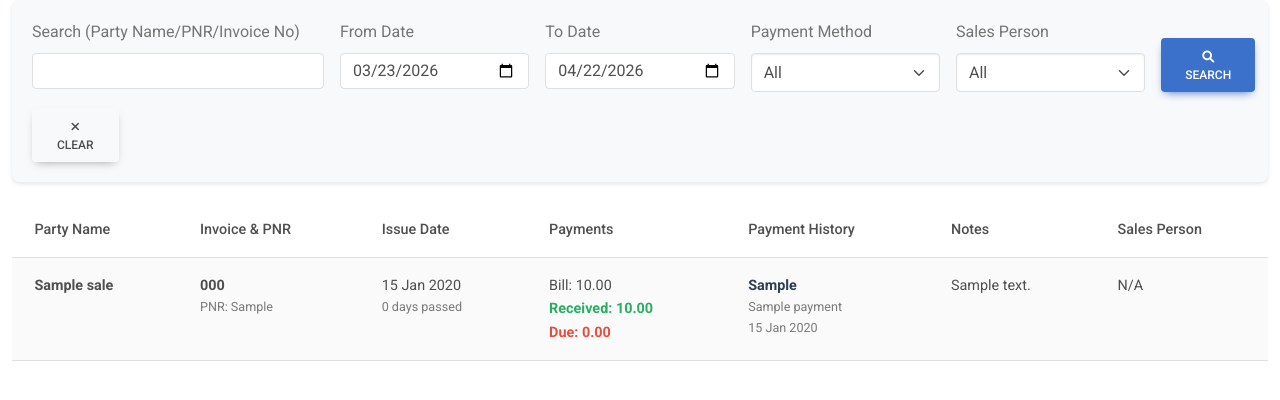
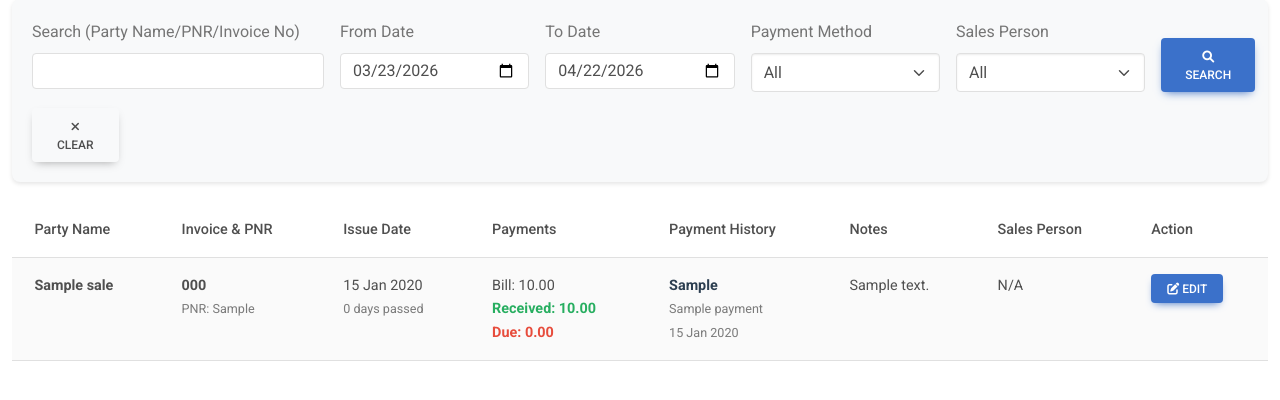
Before and after one commit to Adritomustafa153/FaithTrip_management, a PHP site: page /faithtrip/received_payments.php in a window 1280 px wide. Shown: the part 189-589 px from the top of the page. Run offline with PHP 8.4, Linux system fonts and the light colour scheme; the visitor is signed in with stand-in values (Sample User, id 1); tables that the repository leaves empty or names only in its code hold one stand-in row (values such as "Sample post"); some libraries are stand-ins or nearby versions.

Commit message:
receiveable edit added with button in received page

```diff
--- a/received_payments.php
+++ b/received_payments.php
@@ -60,6 +60,10 @@ require 'auth_check.php';
         .table-hover tbody tr:hover {
             background-color: rgba(52, 152, 219, 0.1);
         }
+        .btn-edit {
+            padding: 2px 8px;
+            font-size: 12px;
+        }
     </style>
 </head>
 <body>
@@ -73,27 +77,21 @@ require 'auth_check.php';
         <div class="filter-section">
             <form method="GET" action="">
                 <div class="row g-3">
-                    <!-- Search by PNR/PartyName/InvoiceNo -->
                     <div class="col-md-3">
                         <label for="search" class="form-label">Search (Party Name/PNR/Invoice No)</label>
                         <input type="text" class="form-control" id="search" name="search"
                                value="<?php echo isset($_GET['search']) ? htmlspecialchars($_GET['search']) : ''; ?>">
                     </div>
-
-                    <!-- Date Filter -->
                     <div class="col-md-2">
                         <label for="from_date" class="form-label">From Date</label>
                         <input type="date" class="form-control" id="from_date" name="from_date"
                                value="<?php echo isset($_GET['from_date']) ? htmlspecialchars($_GET['from_date']) : ''; ?>">
                     </div>
-
                     <div class="col-md-2">
                         <label for="to_date" class="form-label">To Date</label>
                         <input type="date" class="form-control" id="to_date" name="to_date"
                                value="<?php echo isset($_GET['to_date']) ? htmlspecialchars($_GET['to_date']) : ''; ?>">
                     </div>
-
-                    <!-- Payment Method Filter -->
                     <div class="col-md-2">
                         <label for="payment_method" class="form-label">Payment Method</label>
                         <select class="form-select" id="payment_method" name="payment_method">
@@ -104,17 +102,13 @@ require 'auth_check.php';
                             <option value="Mobile Banking" <?php echo (isset($_GET['payment_method']) && $_GET['payment_method'] == 'Mobile Banking') ? 'selected' : ''; ?>>Mobile Banking</option>
                         </select>
                     </div>
-
-                    <!-- Sales Person Filter -->
                     <div class="col-md-2">
                         <label for="sales_person" class="form-label">Sales Person</label>
                         <select class="form-select" id="sales_person" name="sales_person">
                             <option value="">All</option>
                             <?php
-                            // Fetch sales persons from sales_person table
                             $sales_persons_query = "SELECT id, name FROM sales_person";
                             $sales_persons_result = mysqli_query($conn, $sales_persons_query);
-
                             if ($sales_persons_result && mysqli_num_rows($sales_persons_result) > 0) {
                                 while ($row = mysqli_fetch_assoc($sales_persons_result)) {
                                     $selected = (isset($_GET['sales_person']) && $_GET['sales_person'] == $row['id']) ? 'selected' : '';
@@ -124,18 +118,11 @@ require 'auth_check.php';
                             ?>
                         </select>
                     </div>
-
-                    <!-- Action Buttons -->
                     <div class="col-md-1 d-flex align-items-end">
-                        <button type="submit" class="btn btn-primary me-2">
-                            <i class="fas fa-search"></i> Search
-                        </button>
+                        <button type="submit" class="btn btn-primary me-2"><i class="fas fa-search"></i> Search</button>
                     </div>
-
                     <div class="col-md-1 d-flex align-items-end">
-                        <a href="received_payments.php" class="btn btn-clear">
-                            <i class="fas fa-times"></i> Clear
-                        </a>
+                        <a href="received_payments.php" class="btn btn-clear"><i class="fas fa-times"></i> Clear</a>
                     </div>
                 </div>
             </form>
@@ -153,11 +140,11 @@ require 'auth_check.php';
                         <th>Payment History</th>
                         <th>Notes</th>
                         <th>Sales Person</th>
+                        <th>Action</th>
                     </tr>
                 </thead>
                 <tbody>
                     <?php
-                    // Build the query based on filters
                     $query = "SELECT
                                 s.SaleID,
                                 s.PartyName,
@@ -182,37 +169,27 @@ require 'auth_check.php';
                     $params = [];
                     $types = "";
 
-                    // Apply search filter
                     if (isset($_GET['search']) && !empty($_GET['search'])) {
                         $search = "%" . $_GET['search'] . "%";
                         $query .= " AND (s.PartyName LIKE ? OR s.invoice_number LIKE ? OR s.PNR LIKE ?)";
-                        $params[] = $search;
-                        $params[] = $search;
-                        $params[] = $search;
+                        $params[] = $search; $params[] = $search; $params[] = $search;
                         $types .= "sss";
                     }
-
-                    // Apply date filter
                     if (isset($_GET['from_date']) && !empty($_GET['from_date'])) {
                         $query .= " AND p.PaymentDate >= ?";
                         $params[] = $_GET['from_date'];
                         $types .= "s";
                     }
-
                     if (isset($_GET['to_date']) && !empty($_GET['to_date'])) {
                         $query .= " AND p.PaymentDate <= ?";
                         $params[] = $_GET['to_date'];
                         $types .= "s";
                     }
-
-                    // Apply payment method filter
                     if (isset($_GET['payment_method']) && !empty($_GET['payment_method'])) {
                         $query .= " AND p.PaymentMethod = ?";
                         $params[] = $_GET['payment_method'];
                         $types .= "s";
                     }
-
-                    // Apply sales person filter
                     if (isset($_GET['sales_person']) && !empty($_GET['sales_person'])) {
                         $query .= " AND s.SalesPersonName = ?";
                         $params[] = $_GET['sales_person'];
@@ -221,108 +198,166 @@ require 'auth_check.php';
 
                     $query .= " ORDER BY p.PaymentDate DESC, p.PaymentID DESC";
 
-                    // Debug: Uncomment to see the query
-                    // echo "<!-- Query: " . $query . " -->";
-
-                    // Prepare and execute the query
                     $stmt = mysqli_prepare($conn, $query);
-
                     if (!empty($params)) {
                         mysqli_stmt_bind_param($stmt, $types, ...$params);
                     }
-
                     mysqli_stmt_execute($stmt);
                     $result = mysqli_stmt_get_result($stmt);
 
-                    $has_results = false;
-
                     if ($result && mysqli_num_rows($result) > 0) {
-                        $has_results = true;
                         while ($row = mysqli_fetch_assoc($result)) {
-                            // Calculate due amount
                             $due_amount = $row['BillAmount'] - $row['Amount'];
-
-                            // Format dates
                             $issue_date = date('d M Y', strtotime($row['IssueDate']));
                             $payment_date = date('d M Y', strtotime($row['PaymentDate']));
-
-                            // Calculate days passed
                             $days_passed = floor((strtotime($row['PaymentDate']) - strtotime($row['IssueDate'])) / (60 * 60 * 24));
 
                             echo "<tr>";
-
-                            // Party Name
-                            echo "<td>
-                                    <div><strong>" . htmlspecialchars($row['PartyName']) . "</strong></div>
-                                  </td>";
-
-                            // Invoice No / PNR
-                            echo "<td>
-                                    <div><strong>" . htmlspecialchars($row['invoice_number']) . "</strong></div>
-                                    <div class='text-muted small'>PNR: " . (isset($row['PNR']) && !empty($row['PNR']) ? htmlspecialchars($row['PNR']) : 'N/A') . "</div>
-                                  </td>";
-
-                            // Issue Date / Day Passes
-                            echo "<td>
-                                    <div>" . $issue_date . "</div>
-                                    <div class='text-muted small'>" . $days_passed . " days passed</div>
-                                  </td>";
-
-                            // Bill / Received / Due Amount
-                            echo "<td>
-                                    <div>Bill: " . number_format($row['BillAmount'], 2) . "</div>
-                                    <div class='received-amount'>Received: " . number_format($row['Amount'], 2) . "</div>
-                                    <div class='due-amount'>Due: " . number_format($due_amount, 2) . "</div>
-                                  </td>";
-
-                            // Payment Method / Bank / Date
-                            echo "<td>
-                                    <div class='payment-method'>" . htmlspecialchars($row['PaymentMethod']) . "</div>
-                                    <div class='text-muted small'>" . (empty($row['BankName']) ? 'N/A' : htmlspecialchars($row['BankName'])) . "</div>
-                                    <div class='text-muted small'>" . $payment_date . "</div>
-                                  </td>";
-
-                            // Notes
+                            echo "<td><strong>" . htmlspecialchars($row['PartyName']) . "</strong></td>";
+                            echo "<td><strong>" . htmlspecialchars($row['invoice_number']) . "</strong><br><small class='text-muted'>PNR: " . (empty($row['PNR']) ? 'N/A' : htmlspecialchars($row['PNR'])) . "</small></td>";
+                            echo "<td>" . $issue_date . "<br><small class='text-muted'>" . $days_passed . " days passed</small></td>";
+                            echo "<td>Bill: " . number_format($row['BillAmount'], 2) . "<br><span class='received-amount'>Received: " . number_format($row['Amount'], 2) . "</span><br><span class='due-amount'>Due: " . number_format($due_amount, 2) . "</span></td>";
+                            echo "<td><span class='payment-method'>" . htmlspecialchars($row['PaymentMethod']) . "</span><br><small class='text-muted'>" . (empty($row['BankName']) ? 'N/A' : htmlspecialchars($row['BankName'])) . "</small><br><small class='text-muted'>" . $payment_date . "</small></td>";
                             echo "<td>" . (empty($row['Notes']) ? 'N/A' : htmlspecialchars($row['Notes'])) . "</td>";
-
-                            // Sales Person
                             echo "<td>" . (empty($row['SalesPersonName']) ? 'N/A' : htmlspecialchars($row['SalesPersonName'])) . "</td>";
-
+                            echo "<td><button class='btn btn-sm btn-primary btn-edit' data-paymentid='{$row['PaymentID']}' data-saleid='{$row['SaleID']}' data-amount='{$row['Amount']}' data-paymentdate='{$row['PaymentDate']}' data-paymentmethod='{$row['PaymentMethod']}' data-bankname='" . htmlspecialchars($row['BankName']) . "' data-notes='" . htmlspecialchars($row['Notes']) . "'><i class='fas fa-edit'></i> Edit</button></td>";
                             echo "</tr>";
                         }
                     } else {
-                        echo "<tr><td colspan='7' class='text-center py-4'>No payment records found</td></tr>";
+                        echo "<tr><td colspan='8' class='text-center py-4'>No payment records found</td></tr>";
                     }
-
-                    // Close statement
-                    if (isset($stmt)) {
-                        mysqli_stmt_close($stmt);
-                    }
+                    mysqli_stmt_close($stmt);
                     ?>
                 </tbody>
             </table>
         </div>
     </div>
 
-    <!-- Bootstrap JS -->
+    <!-- Edit Payment Modal -->
+    <div class="modal fade" id="editPaymentModal" tabindex="-1" aria-labelledby="editPaymentModalLabel" aria-hidden="true">
+        <div class="modal-dialog">
+            <div class="modal-content">
+                <div class="modal-header">
+                    <h5 class="modal-title" id="editPaymentModalLabel">Edit Payment</h5>
+                    <button type="button" class="btn-close" data-bs-dismiss="modal" aria-label="Close"></button>
+                </div>
+                <div class="modal-body">
+                    <form id="editPaymentForm">
+                        <input type="hidden" id="edit_payment_id" name="payment_id">
+                        <input type="hidden" id="edit_sale_id" name="sale_id">
+                        <div class="mb-3">
+                            <label for="edit_amount" class="form-label">Amount (Taka) *</label>
+                            <input type="number" step="0.01" class="form-control" id="edit_amount" name="amount" required>
+                        </div>
+                        <div class="mb-3">
+                            <label for="edit_payment_date" class="form-label">Payment Date *</label>
+                            <input type="date" class="form-control" id="edit_payment_date" name="payment_date" required>
+                        </div>
+                        <div class="mb-3">
+                            <label for="edit_payment_method" class="form-label">Payment Method *</label>
+                            <select class="form-select" id="edit_payment_method" name="payment_method" required>
+                                <option value="Cash">Cash</option>
+                                <option value="Bank Transfer">Bank Transfer</option>
+                                <option value="Check">Check</option>
+                                <option value="Mobile Banking">Mobile Banking</option>
+                            </select>
+                        </div>
+                        <div class="mb-3" id="edit_bank_group" style="display:none;">
+                            <label for="edit_bank_name" class="form-label">Bank Name</label>
+                            <input type="text" class="form-control" id="edit_bank_name" name="bank_name">
+                        </div>
+                        <div class="mb-3">
+                            <label for="edit_notes" class="form-label">Notes</label>
+                            <textarea class="form-control" id="edit_notes" name="notes" rows="2"></textarea>
+                        </div>
+                        <div class="modal-footer">
+                            <button type="button" class="btn btn-secondary" data-bs-dismiss="modal">Cancel</button>
+                            <button type="submit" class="btn btn-primary">Update Payment</button>
+                        </div>
+                    </form>
+                </div>
+            </div>
+        </div>
+    </div>
+
+    <!-- Bootstrap JS + jQuery -->
+    <script src="https://code.jquery.com/jquery-3.6.0.min.js"></script>
     <script src="https://cdn.jsdelivr.net/npm/bootstrap@5.3.0/dist/js/bootstrap.bundle.min.js"></script>
 
     <script>
-        // Add some interactivity
-        document.addEventListener('DOMContentLoaded', function() {
-            // Auto-fill date fields if needed
+        $(document).ready(function() {
+            // Handle Edit button click
+            $('.btn-edit').click(function() {
+                var paymentId = $(this).data('paymentid');
+                var saleId = $(this).data('saleid');
+                var amount = $(this).data('amount');
+                var paymentDate = $(this).data('paymentdate');
+                var paymentMethod = $(this).data('paymentmethod');
+                var bankName = $(this).data('bankname');
+                var notes = $(this).data('notes');
+
+                $('#edit_payment_id').val(paymentId);
+                $('#edit_sale_id').val(saleId);
+                $('#edit_amount').val(amount);
+                $('#edit_payment_date').val(paymentDate);
+                $('#edit_payment_method').val(paymentMethod);
+                $('#edit_notes').val(notes);
+
+                // Show/hide bank field
+                if (paymentMethod === 'Bank Transfer' || paymentMethod === 'Check') {
+                    $('#edit_bank_group').show();
+                    $('#edit_bank_name').val(bankName);
+                } else {
+                    $('#edit_bank_group').hide();
+                    $('#edit_bank_name').val('');
+                }
+
+                $('#editPaymentModal').modal('show');
+            });
+
+            // Show/hide bank field on method change
+            $('#edit_payment_method').change(function() {
+                var method = $(this).val();
+                if (method === 'Bank Transfer' || method === 'Check') {
+                    $('#edit_bank_group').show();
+                } else {
+                    $('#edit_bank_group').hide();
+                    $('#edit_bank_name').val('');
+                }
+            });
+
+            // Submit edit form via AJAX
+            $('#editPaymentForm').submit(function(e) {
+                e.preventDefault();
+                var formData = $(this).serialize();
+                $.ajax({
+                    url: 'update_payment.php',
+                    type: 'POST',
+                    data: formData,
+                    dataType: 'json',
+                    success: function(response) {
+                        if (response.success) {
+                            alert('Payment updated successfully!');
+                            location.reload();
+                        } else {
+                            alert('Error: ' + response.message);
+                        }
+                    },
+                    error: function() {
+                        alert('Server error. Please try again.');
+                    }
+                });
+            });
+
+            // Auto-fill date filters if empty
             const today = new Date().toISOString().split('T')[0];
-
-            // If from_date is empty, set to 30 days ago
-            if (!document.getElementById('from_date').value) {
+            if (!$('#from_date').val()) {
                 const thirtyDaysAgo = new Date();
                 thirtyDaysAgo.setDate(thirtyDaysAgo.getDate() - 30);
-                document.getElementById('from_date').value = thirtyDaysAgo.toISOString().split('T')[0];
+                $('#from_date').val(thirtyDaysAgo.toISOString().split('T')[0]);
             }
-
-            // If to_date is empty, set to today
-            if (!document.getElementById('to_date').value) {
-                document.getElementById('to_date').value = today;
+            if (!$('#to_date').val()) {
+                $('#to_date').val(today);
             }
         });
     </script>
```
Also changed, not shown: update_payment.php (added, +56 -0 lines).
